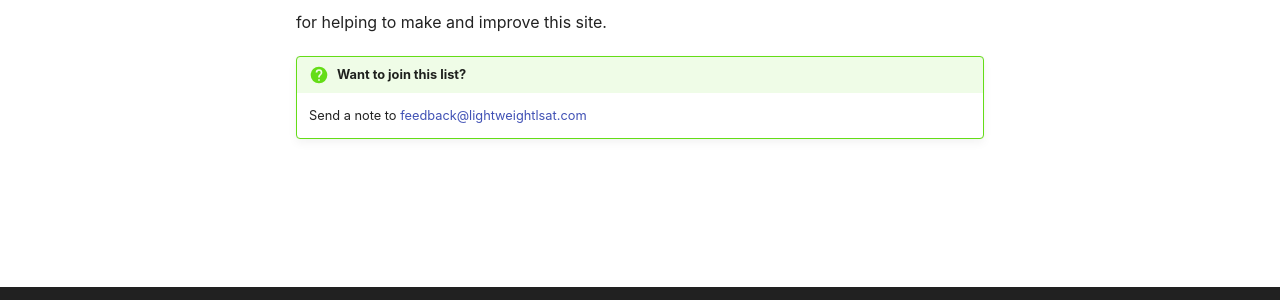
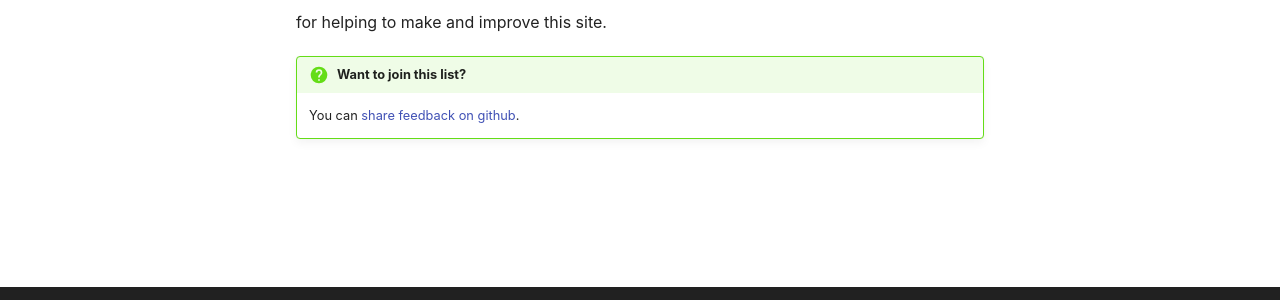
Before and after one commit to gpdowney/lightweightLSAT, an MkDocs documentation site: the page built from docs/home/contributors.md, in a window 1280 px wide. Shown: the part 436-736 px from the top of the page. Built offline with MkDocs 1.6.1 and Material for MkDocs 9.7.7, drawn with Linux system fonts in a browser that asks for light colours; some web fonts are replaced.

Commit message:
Update feedback to github

```diff
--- a/docs/home/contributors.md
+++ b/docs/home/contributors.md
@@ -12,4 +12,4 @@ for helping to make and improve this site.
 
 !!! question "Want to join this list?"
 
-    Send a note to <feedback@lightweightlsat.com>
+    You can [share feedback on github](https://github.com/gpdowney/lightweightLSAT/).
```
